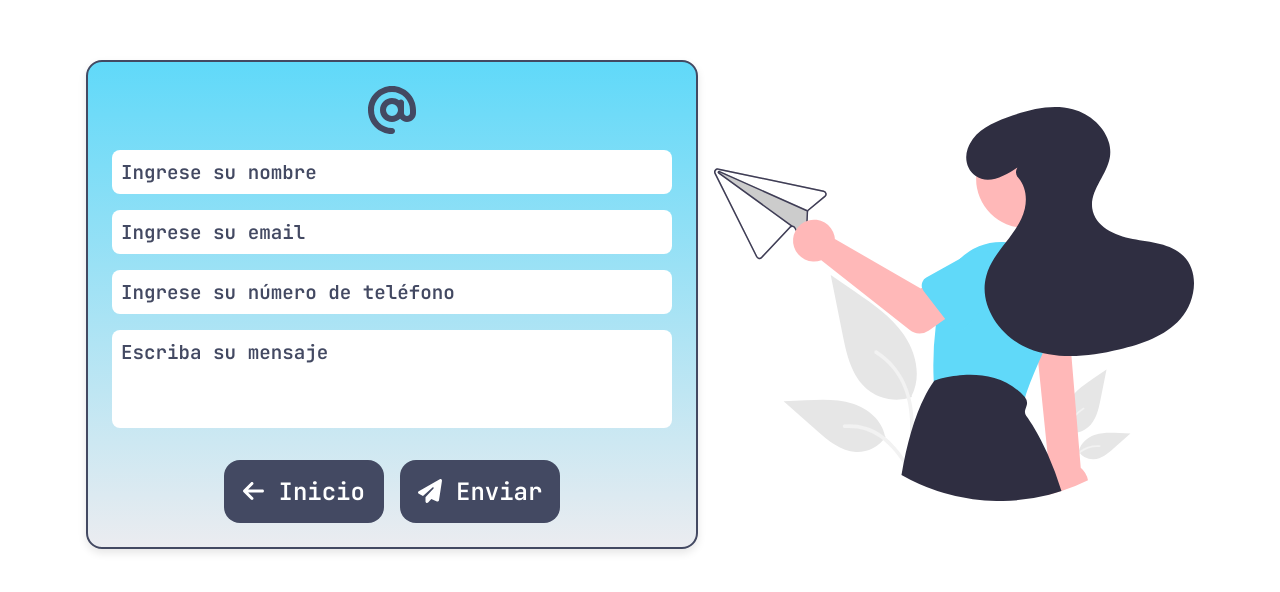
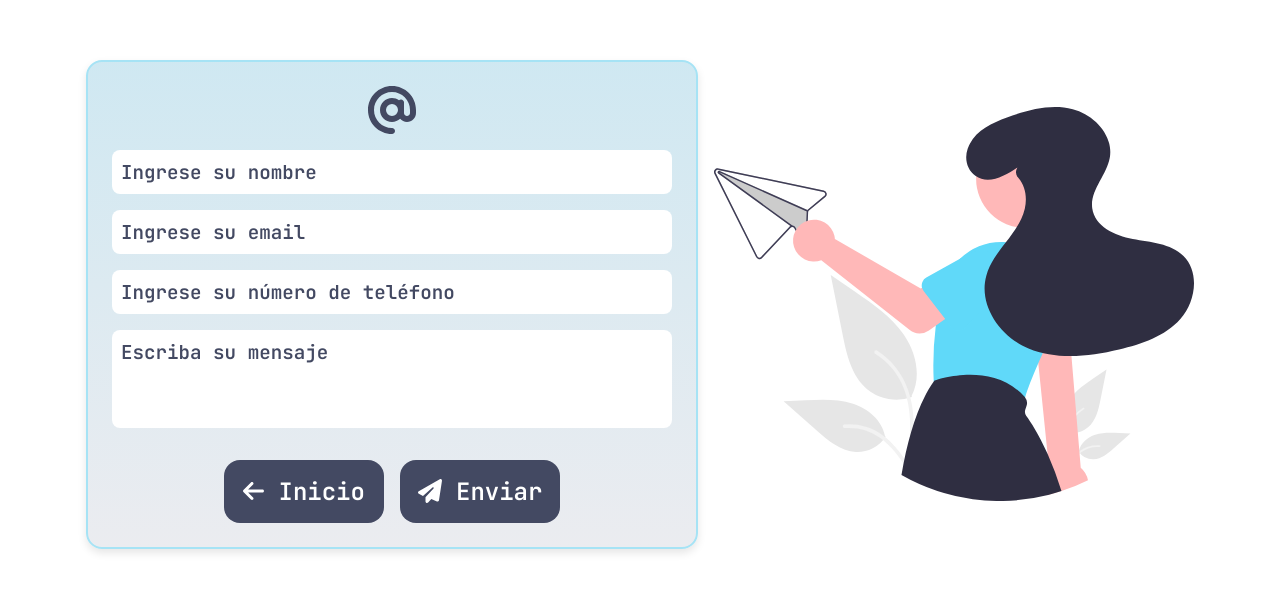
Before and after one commit to crisvegadiaz/PortafolioReact, a React (Vite) app: page /#/formulario in a window 1280 px wide. Shown: the part 112-704 px from the top of the page. Built offline with nearby package versions, Linux system fonts and the light colour scheme.

Commit message:
Refactor Formulario component styles for improved theme support; update button and icon colors based on theme

```diff
--- a/src/pages/Formulario.jsx
+++ b/src/pages/Formulario.jsx
@@ -68,15 +68,19 @@ function Formulario() {
 
   const formStyle = theme
     ? {
-        background:
-          "linear-gradient(var(--light-accent), var(--dark-background))",
-        border: "2px solid var(--light-surface)",
+        background: "color-mix(in srgb, var(--dark-background) 85%, white 15%)",
+        border:
+          "2px solid color-mix(in srgb, var(--light-accent) 40%, var(--dark-background) 60%)",
       }
     : {
         background:
-          "linear-gradient(var(--light-accent), var(--light-background))",
-        border: "2px solid var(--light-text)",
+          "linear-gradient(color-mix(in srgb, var(--light-accent) 20%, var(--light-background) 80%), var(--light-background))",
+        border:
+          "2px solid color-mix(in srgb, var(--light-accent) 50%, var(--light-background) 50%)",
       };
+
+  const buttonBackground = theme ? "var(--dark-surface)" : "var(--light-text)";
+  const iconColor = theme ? "var(--dark-text-muted)" : "var(--light-text)";
 
   return (
     <main className={styles.formulario}>
@@ -85,7 +89,11 @@ function Formulario() {
         className={styles.formulario__form}
         style={formStyle}
       >
-        <FontAwesomeIcon icon="fa-at" className={styles.icon} />
+        <FontAwesomeIcon
+          icon="fa-at"
+          className={styles.icon}
+          style={{ color: iconColor }}
+        />
         <input
           type="text"
           name="nombre"
@@ -135,12 +143,16 @@ function Formulario() {
         ></textarea>
 
         <fieldset className={styles.formulario__form__butt}>
-          <button type="button">
+          <button type="button" style={{ backgroundColor: buttonBackground }}>
             <Link to="/">
               <FontAwesomeIcon icon="fa-arrow-left" /> {formData.btnInicio}
             </Link>
           </button>
-          <button type="submit" ref={btnRef}>
+          <button
+            type="submit"
+            ref={btnRef}
+            style={{ backgroundColor: buttonBackground }}
+          >
             <FontAwesomeIcon icon="fa-paper-plane" /> {formData.btnEnviar}
           </button>
         </fieldset>
```
